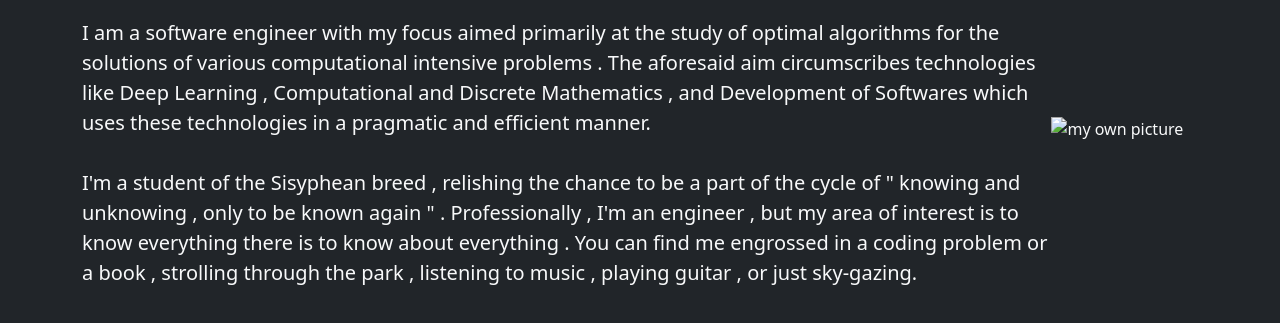
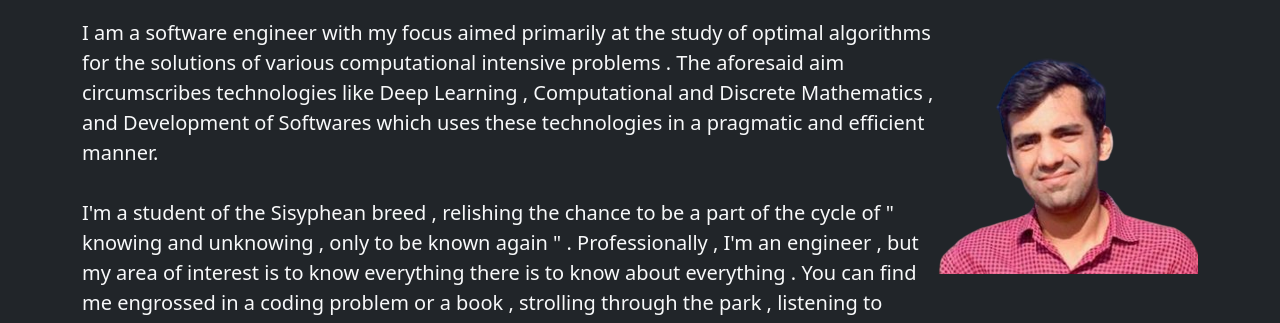
Before and after one commit to TanishqYadav4/portfolio, a plain HTML site: page index.html in a window 1280 px wide. Shown: the part 202-525 px from the top of the page. Drawn offline with nearby package versions, Linux system fonts and the light colour scheme.

Commit message:
Update index.html

```diff
--- a/index.html
+++ b/index.html
@@ -65,7 +65,7 @@
                 </div>
                 <img
                 class="img-fluid w-50 d-none d-sm-block"
-                src="img/my_pic.png"
+                src="my_pic.png"
                 alt="my own picture"
                 />
             </div>
```
